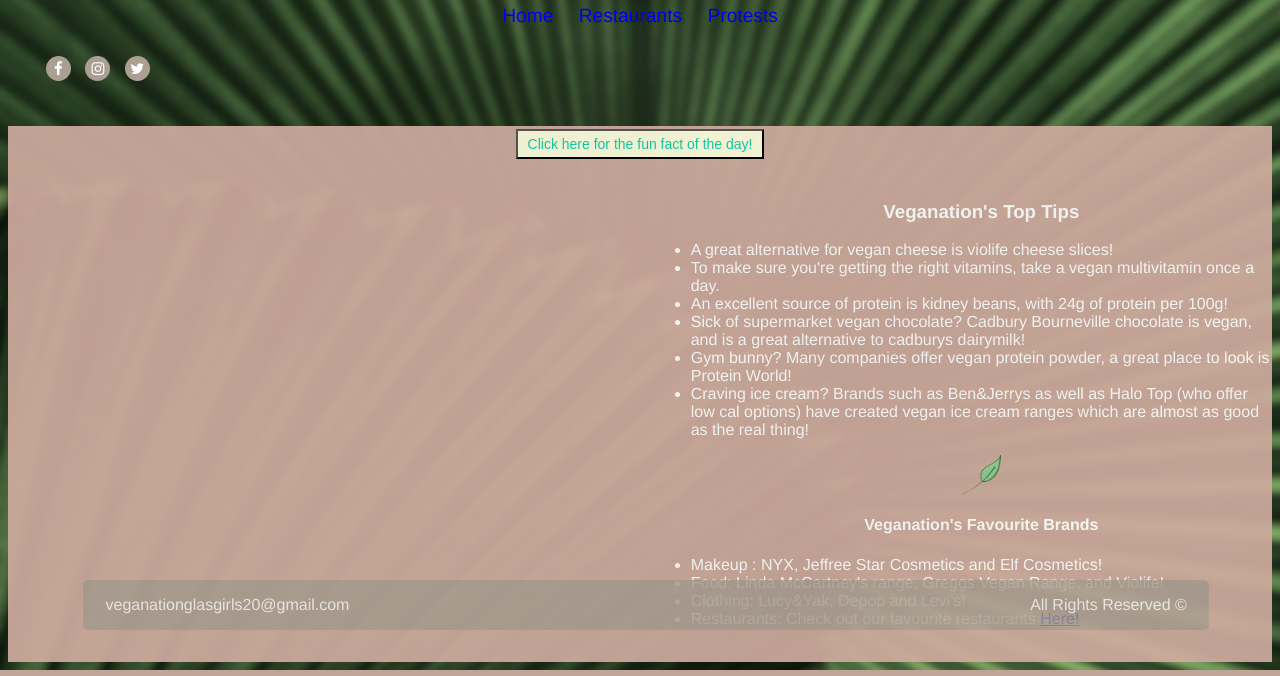
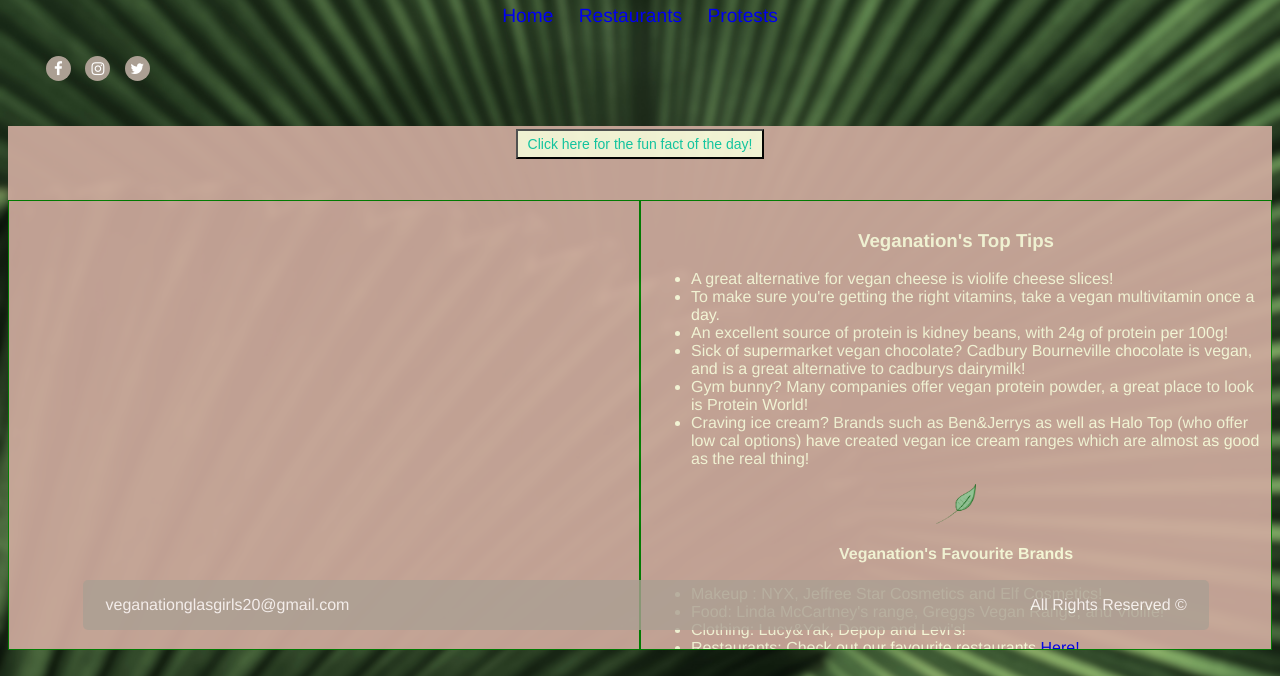
Before and after one commit to osonvico23/veganation_project, a Django app: page / in a window 1280 px wide. Shown: the part 170-846 px from the top of the page. Run offline with Django 3.2, Linux system fonts and the light colour scheme; some libraries are stand-ins or nearby versions.

Commit message:
fixed my messy index pge layout

```diff
--- a/templates/veganation/base.html
+++ b/templates/veganation/base.html
@@ -315,6 +315,23 @@
 			bottom : 5px;
 			}
 
+			.columnI {
+ 			float: left;
+  			width: 50%;
+  			padding: 20px;
+  			height:400px;
+  			padding: 10px;
+  			border: 1px solid green;
+  			height:450px;
+  			overflow: auto;
+			}
+
+			.rowI:after {
+  				content: "";
+  				display: table;
+  				clear: both;
+				}
+
 </style>
 
 <title>
--- a/templates/veganation/index.html
+++ b/templates/veganation/index.html
@@ -2,6 +2,9 @@
 
 {% extends 'veganation/base.html' %}
 {% load static %}
+
+<meta name="viewport" content="width=device-width, initial-scale=1">
+
 <style>
 div.ex1 {
   background-color: white;
@@ -20,7 +23,26 @@
     position: absolute;
 }
 
+* {
+  box-sizing: border-box;
+}
 
+.columnI {
+ 			float: left;
+  			width: 50%;
+  			padding: 20px;
+  			height:400px;
+  			padding: 10px;
+  			border: 1px solid green;
+  			height:450px;
+  			overflow: auto;
+			}
+
+.rowI:after {
+  				content: "";
+  				display: table;
+  				clear: both;
+				}
 
 </style>
 
@@ -52,21 +74,20 @@
  <div class ="funfactBox">
 		<button class = "funFactButton" id = "factButton" onclick="myFunction()">Click here for the fun fact of the day!</button>
 		</div>
-		<font color = "#ffffe0">
 		<div class = "funfactBox" id ="factBorder">
 		<p id="fact"></p>
-		</div>
-		</font>
+	</div>
 </div>
-
-<div class = "row">
-<div class = "column">
+<br>
+<div class = "rowI">
+<div class = "columnI">
+	<a class="twitter-timeline" href="https://twitter.com/veganation4" data-tweet-limit=10 data-width="100%" data-height="100%"></a>
 	<a class="twitter-timeline" href="https://twitter.com/veganation4" data-tweet-limit=5 data-width="100%" data-height="100%"></a>
 	<script async src="http://platform.twitter.com/widgets.js" charset="utf-8"></script>
 </div>
 
-<div class="row">
-		<font color = "#ffffe0"></font>
+<div class="columnI">
+		<font color = "#ffffe0">
 		<div>
 		<h3 align="center">Veganation's Top Tips</h3>
 			<ul>
@@ -89,18 +110,18 @@
 		<li>Restaurants: Check out our favourite restaurants <a href="{% url 'veganation:restaurants' %}">Here!</a></li>
 		</ul>
 		</div>
+
 		</font>
 
 </div>
 
-
+</div>
 
 <script>
 function myFunction() {
   var d = new Date();
   var n = d.getDay()
   document.getElementById("factBorder").style.borderColor = "#ffffe0";
-
   if(n == 1){
   		document.getElementById("fact").innerHTML = "Happy Monday! <br>Did you know that living a vegan lifestyle saves 30 animal lives per year? <br> Come back tomorrow for Tuesdays fun fact of the day! <br> This information has been found on chooseveg.com";
 		document.getElementById("factButton").style.display ="none";
```
